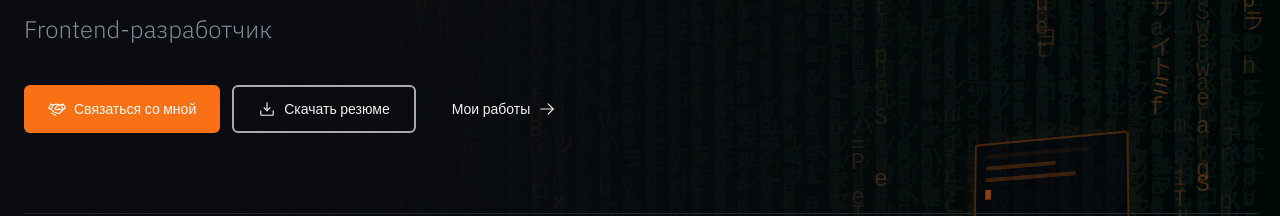
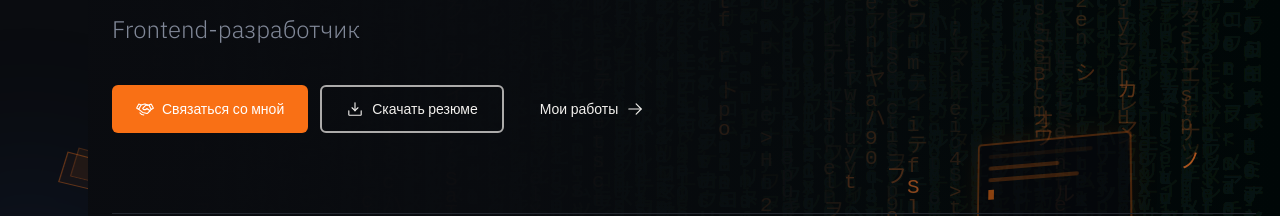
Before and after one commit to DannyKGZ/Portfolio, a React (Vite) app: page / in a window 1280 px wide. Shown: the part 282-498 px from the top of the page. Built offline with nearby package versions, Linux system fonts and the light colour scheme; no server answers.

Commit message:
fix: боковая нумерация секций и отступы в section
Отдельная колонка для чисел без налезания на контент, убраны лишние px-6 у секций.

```diff
--- a/src/components/About.tsx
+++ b/src/components/About.tsx
@@ -96,7 +96,7 @@ const About = () => {
   }, []);
 
   return (
-    <section id="about" ref={sectionRef} className="py-24 px-6">
+    <section id="about" ref={sectionRef} className="py-24">
       <div className="container">
         <div className="mb-16">
           <h2 className="text-4xl md:text-5xl font-bold tracking-tight">
--- a/src/components/Contact.tsx
+++ b/src/components/Contact.tsx
@@ -132,7 +132,7 @@ const Contact = () => {
     ) : null;
 
   return (
-    <section id="contact" ref={sectionRef} className="py-24 px-6">
+    <section id="contact" ref={sectionRef} className="py-24">
       <div className="container">
         <div ref={titleRef} className="mb-16">
           <p className="section-label mb-3">Контакты</p>
--- a/src/components/Portfolio.tsx
+++ b/src/components/Portfolio.tsx
@@ -21,7 +21,7 @@ const Portfolio = () => {
       <Background3D />
       <Navigation />
       <SectionSideNum />
-      <main>
+      <main className="section-main">
         <Hero />
         <About />
         <Projects />
--- a/src/components/Projects.tsx
+++ b/src/components/Projects.tsx
@@ -170,7 +170,7 @@ const Projects = () => {
   }, []);
 
   return (
-    <section id="projects" ref={sectionRef} className="py-24 px-6 bg-muted/30">
+    <section id="projects" ref={sectionRef} className="py-24 bg-muted/30">
       <div className="container">
         <div ref={titleRef} className="mb-16">
           <p className="section-label mb-3">{WORK_EXPERIENCE.period}</p>
--- a/src/index.css
+++ b/src/index.css
@@ -77,12 +77,75 @@
   }
 
   .section-num {
-    @apply text-7xl md:text-8xl font-bold text-border leading-none select-none;
+    @apply font-bold text-border leading-none select-none tabular-nums;
     font-family: 'Space Grotesk', sans-serif;
   }
 
+  /* Колонка слева: число живёт только в ней, контент начинается правее */
   .section-num-fixed {
-    @apply fixed left-4 md:left-6 xl:left-8 top-1/2 -translate-y-1/2 z-30 pointer-events-none hidden md:block;
+    @apply fixed top-1/2 -translate-y-1/2 z-30 pointer-events-none hidden;
+    left: 0;
+    width: var(--side-num-width, 0px);
+    padding-right: 0.75rem;
+    align-items: center;
+    justify-content: flex-end;
+    box-sizing: border-box;
+  }
+
+  @media (min-width: 1280px) {
+    :root {
+      --side-num-width: 5.5rem;
+    }
+
+    .section-num-fixed {
+      @apply flex;
+    }
+
+    .section-main {
+      padding-left: var(--side-num-width);
+    }
+
+    .section-num {
+      font-size: 2.75rem;
+    }
+  }
+
+  @media (min-width: 1536px) {
+    :root {
+      --side-num-width: 6.5rem;
+    }
+
+    .section-num {
+      font-size: 3.25rem;
+    }
+  }
+
+  @media (min-width: 1920px) {
+    :root {
+      --side-num-width: 7.5rem;
+    }
+
+    .section-num {
+      font-size: 3.75rem;
+    }
+  }
+
+  /* Широкий экран: числа в поле слева от контейнера 1920px */
+  @media (min-width: 2200px) {
+    .section-main {
+      padding-left: 0;
+    }
+
+    .section-num-fixed {
+      width: auto;
+      justify-content: flex-start;
+      left: max(1.5rem, calc((100vw - 1920px) / 2 - 5.5rem));
+      padding-right: 0;
+    }
+
+    .section-num {
+      font-size: 5rem;
+    }
   }
 
   .section-num-fixed__value {
```
